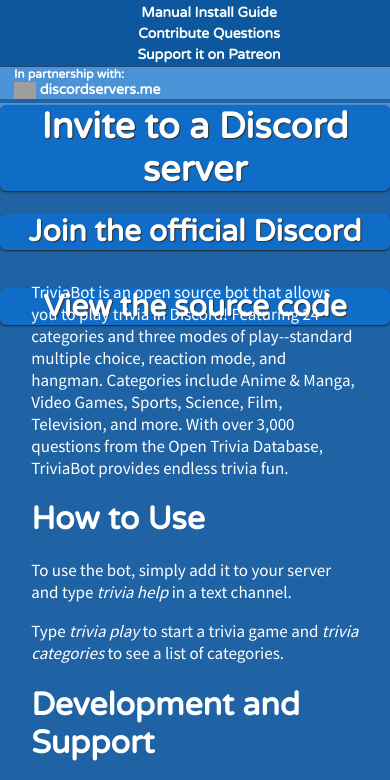
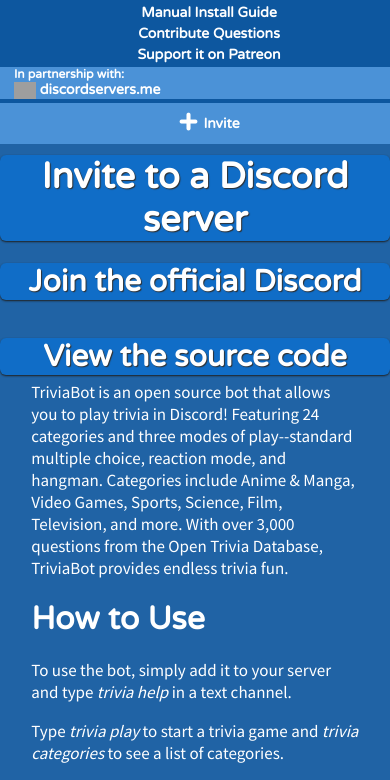
Before and after one commit to LakeYS/LakeYS.net, a plain HTML site: page triviabot/index.html in a window 390 px wide. Shown: the part 58-838 px from the top of the page. Drawn offline with Linux system fonts and the light colour scheme; grey boxes are pictures that could not be loaded.

Commit message:
Fix text overlap on mobile

```diff
--- a/triviabot/main.css
+++ b/triviabot/main.css
@@ -293,7 +293,11 @@ footer {
   #blockHeader {
     font-size: 12px;
     flex-direction: column;
-    height: 100px;
+    height: 150px;
+  }
+
+  #blockContent {
+    margin-top: 50px;
   }
 
   .blockHeaderOption {
@@ -305,11 +309,6 @@ footer {
   #blockHeaderLogo {
     margin-left: 24px !important;
     align-self: center;
-  }
-
-  #inviteButton {
-    margin-left: 0;
-    margin-bottom: -20px;
   }
 
   #links {
```
